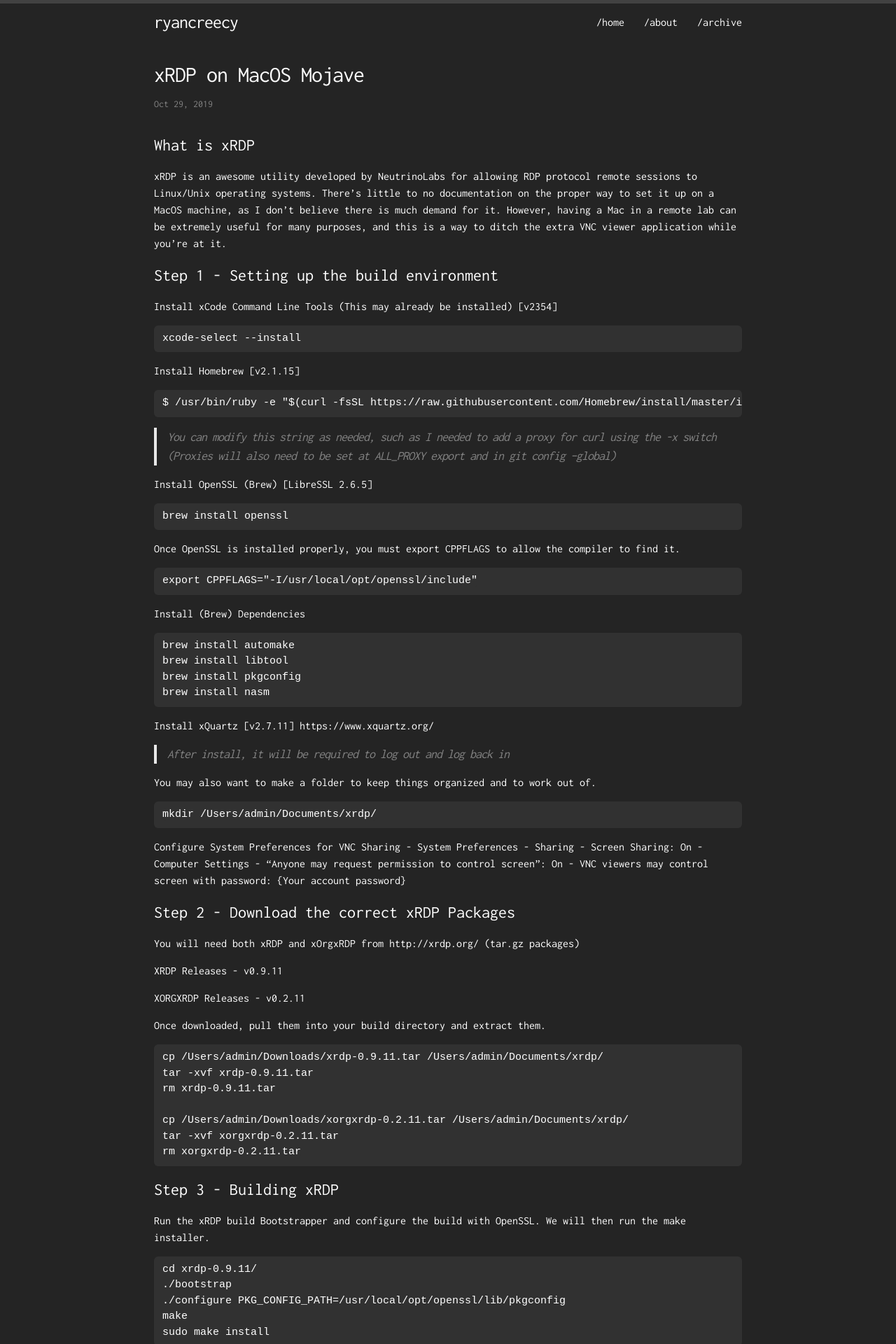
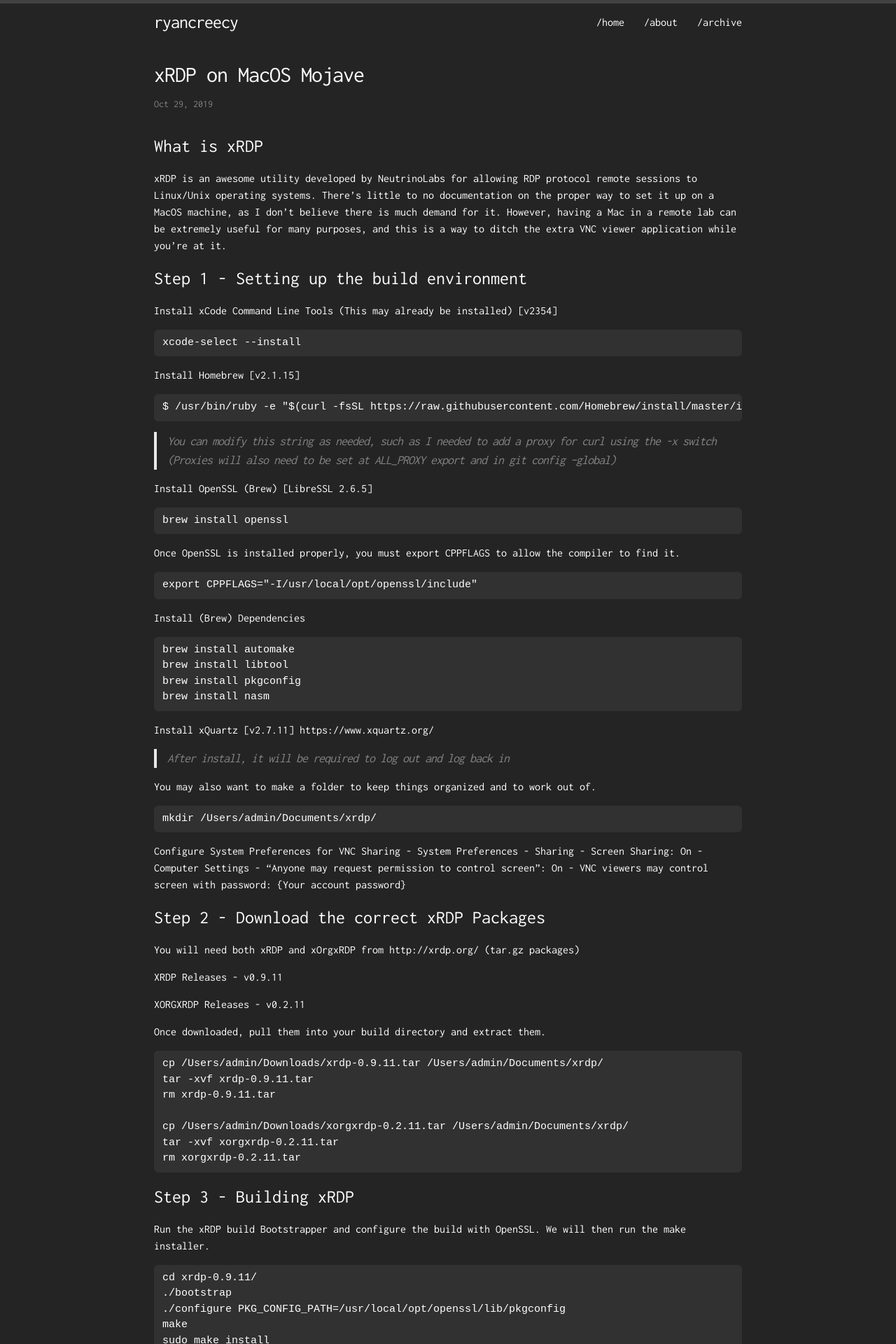
Before and after one commit to rcreecy/ryancreecy, a Jekyll site: the page built from _posts/2019-10-28-xrdp-on-mac.markdown, in a window 1280 px wide. Shown: the top 1920 px of the page at 70% size. Built offline with Jekyll 4.4.1, drawn with Linux system fonts in a browser that asks for light colours; comment, search, counter and statistics services are not loaded.

````diff
--- a/_posts/2019-10-28-xrdp-on-mac.markdown
+++ b/_posts/2019-10-28-xrdp-on-mac.markdown
@@ -4,10 +4,10 @@ title:  "xRDP on MacOS Mojave"
 date:   2019-10-28 23:00:00 -0500
 tags: tutorial technology
 ---
-# What is xRDP
+### What is xRDP
 xRDP is an awesome utility developed by [NeutrinoLabs](https://github.com/neutrinolabs/) for allowing RDP protocol remote sessions to Linux/Unix operating systems. There's little to no documentation on the proper way to set it up on a MacOS machine, as I don't believe there is much demand for it. However, having a Mac in a remote lab can be extremely useful for many purposes, and this is a way to ditch the extra VNC viewer application while you're at it.
 <!--more-->
-# Step 1 - Setting up the build environment
+### Step 1 - Setting up the build environment
 Install xCode Command Line Tools (This may already be installed) [v2354]
 ```
 xcode-select --install
@@ -53,7 +53,7 @@ Configure System Preferences for VNC Sharing
     - "Anyone may request permission to control screen": On
     - VNC viewers may control screen with password: {Your account password}
 
-# Step 2 - Download the correct xRDP Packages
+### Step 2 - Download the correct xRDP Packages
 You will need both xRDP and xOrgxRDP from http://xrdp.org/ (tar.gz packages)
 
 [XRDP Releases](https://github.com/neutrinolabs/xrdp/releases) - v0.9.11
@@ -70,7 +70,7 @@ cp /Users/admin/Downloads/xorgxrdp-0.2.11.tar /Users/admin/Documents/xrdp/
 tar -xvf xorgxrdp-0.2.11.tar
 rm xorgxrdp-0.2.11.tar
 ```
-# Step 3 - Building xRDP
+### Step 3 - Building xRDP
 Run the xRDP build Bootstrapper and configure the build with OpenSSL. We will then run the make installer.
 ```
 cd xrdp-0.9.11/
@@ -81,7 +81,7 @@ sudo make install
 ```
 > If you get a failure here, it is likely due to not setting the OpenSSL CPPFLAGS export properly.
 
-# Step 4 - Building xOrgxRDP
+### Step 4 - Building xOrgxRDP
 Run the xOrgxRDP build Bootstrapper and configure the build with OpenSSL. We will then run the make installer again.
 ```
 cd ../xorgxrdp-0.2.11/
@@ -92,7 +92,7 @@ sudo make install
 ```
 > If you get a failure here, make sure you restarted your session after installing your xQuartz X11 server
 
-# Configure xRDP to function properly
+### Configure xRDP to function properly
 You've made it this far! We now had xRDP installed and in a semi-ready state. The next step is to setup the configuration for Mac specific settings for how we will have to be connecting.
 
 Let's open our xrdp.ini file to set everything up correctly!
@@ -188,7 +188,7 @@ xserverbpp=24
 ```
 > For vi, press 'i' to enter Insert/Edit mode. To save your changes our, press 'ESC' and enter :wq!
 
-# Try to connect!
+### Try to connect!
 Now it is time to start the xRDP and XRDP Session Manager Daemons and attempt a preliminary connection to validate all settings are in place properly.
 
 The daemons can be found and started out of the `/usr/local/sbin/' directory as below.
@@ -206,11 +206,11 @@ Otherwise...
 /var/logs/xrdp-sesman.log
 ```
 
-# Note about encryption
+### Note about encryption
 xRDP comes with a standard x509 2048bit RSA key/cert pair.
 I highly encourage following their simple documentation to replace them with your own. I simply replace the current ones in `/etc/xrdp/` with my own, after renaming them to add a .bak extension with a self-signed 4096bit certificate. This prevents having to path out in the xrdp.ini (Since it appears to only honor certs and keys in the same directory anyways). The golden rule is, if an application provides you a certificate but allows you to substitute your own - DO IT.
 
 https://github.com/neutrinolabs/xrdp/wiki/TLS-security-layer
 
-# Final words
+### Final words
 There is very little current documentation on doing this. The layout/tutorial here is what I found works for me, and I have tried it on a few systems. It is not very scalable, but I think that weighs into why this isn't documented out much anyways. This is something you may have in a small lab, but not a production or enterprise environment. But it is cool, and for the right use-case, fantastic!
````
